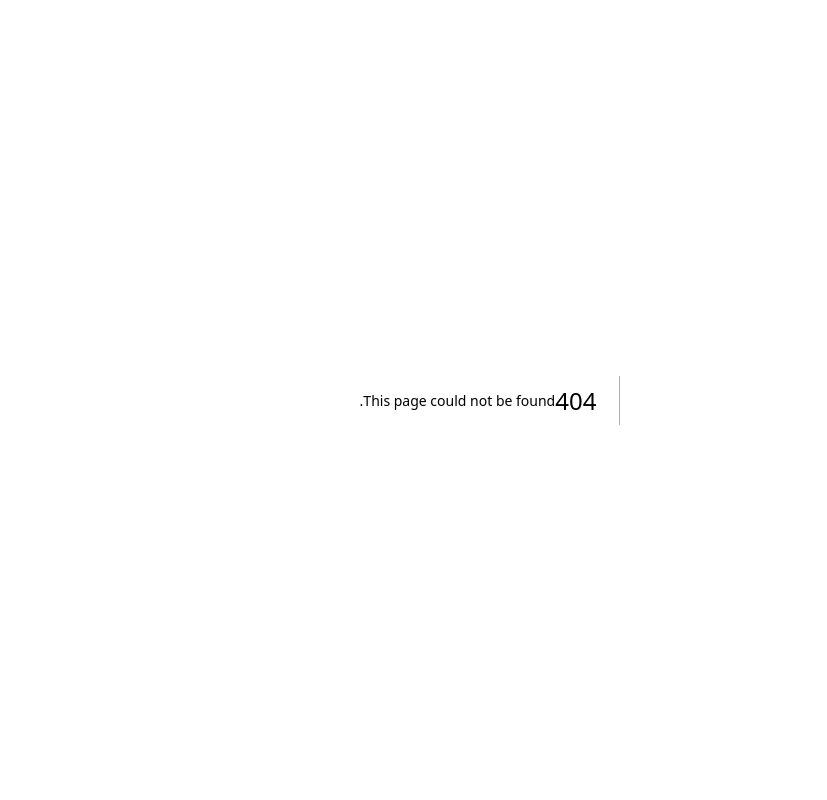
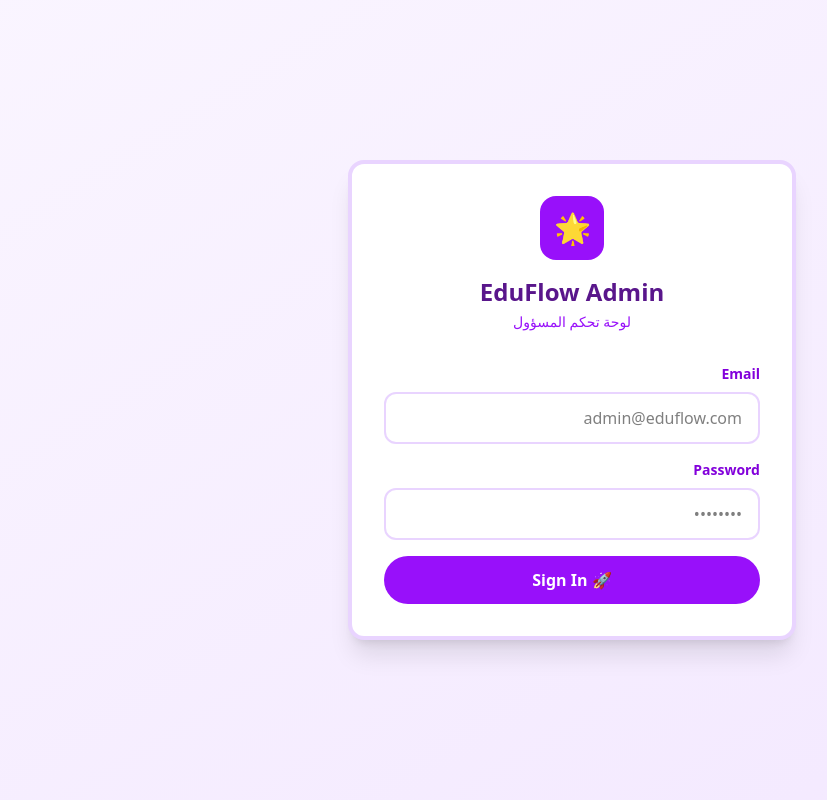
Before and after one commit to GhadaChnini/eduflow-master, a Next.js app in the folder eduflow_admin/: page /login in a window 1280 px wide. Before the commit this address had no page. Shown: the whole page, without its empty margins (182-1009 px from the left). Built offline with nearby package versions, Linux system fonts and the light colour scheme.

Commit message:
Add eduflow_admin\app\login\page.tsx

```diff
--- /dev/null
+++ b/eduflow_admin/app/login/page.tsx
@@ -0,0 +1,82 @@
+'use client';
+
+import { useState } from 'react';
+import { useRouter } from 'next/navigation';
+
+const ADMIN_EMAIL = 'admin@eduflow.com';
+const ADMIN_PASSWORD = 'eduflow_admin_2024';
+
+export default function LoginPage() {
+  const router = useRouter();
+  const [email, setEmail] = useState('');
+  const [password, setPassword] = useState('');
+  const [error, setError] = useState('');
+  const [loading, setLoading] = useState(false);
+
+  const handleLogin = async (e: React.FormEvent) => {
+    e.preventDefault();
+    setLoading(true);
+    setError('');
+
+    if (email === ADMIN_EMAIL && password === ADMIN_PASSWORD) {
+      document.cookie = 'admin_token=eduflow_admin; path=/; max-age=86400';
+      router.push('/');
+    } else {
+      setError('Invalid credentials');
+    }
+    setLoading(false);
+  };
+
+  return (
+    <div className="min-h-screen bg-gradient-to-br from-purple-50 to-purple-100 flex items-center justify-center p-4">
+      <div className="bg-white rounded-2xl shadow-xl p-8 w-full max-w-md border-4 border-purple-200">
+        <div className="text-center mb-8">
+          <div className="w-16 h-16 bg-purple-600 rounded-2xl flex items-center justify-center mx-auto mb-4">
+            <span className="text-3xl">🌟</span>
+          </div>
+          <h1 className="text-2xl font-bold text-purple-900">EduFlow Admin</h1>
+          <p className="text-purple-600 text-sm mt-1">لوحة تحكم المسؤول</p>
+        </div>
+
+        <form onSubmit={handleLogin} className="space-y-4">
+          <div>
+            <label className="block text-sm font-bold text-purple-700 mb-2">Email</label>
+            <input
+              type="email"
+              value={email}
+              onChange={(e) => setEmail(e.target.value)}
+              className="w-full border-2 border-purple-200 rounded-xl px-4 py-3 focus:outline-none focus:border-purple-500"
+              placeholder="admin@eduflow.com"
+              required
+            />
+          </div>
+          <div>
+            <label className="block text-sm font-bold text-purple-700 mb-2">Password</label>
+            <input
+              type="password"
+              value={password}
+              onChange={(e) => setPassword(e.target.value)}
+              className="w-full border-2 border-purple-200 rounded-xl px-4 py-3 focus:outline-none focus:border-purple-500"
+              placeholder="••••••••"
+              required
+            />
+          </div>
+
+          {error && (
+            <div className="bg-red-50 border-2 border-red-200 rounded-xl p-3 text-red-600 text-sm">
+              ⚠️ {error}
+            </div>
+          )}
+
+          <button
+            type="submit"
+            disabled={loading}
+            className="w-full bg-purple-600 text-white rounded-full py-3 font-bold hover:bg-purple-700 transition disabled:opacity-60"
+          >
+            {loading ? 'Signing in...' : '🚀 Sign In'}
+          </button>
+        </form>
+      </div>
+    </div>
+  );
+}
```
